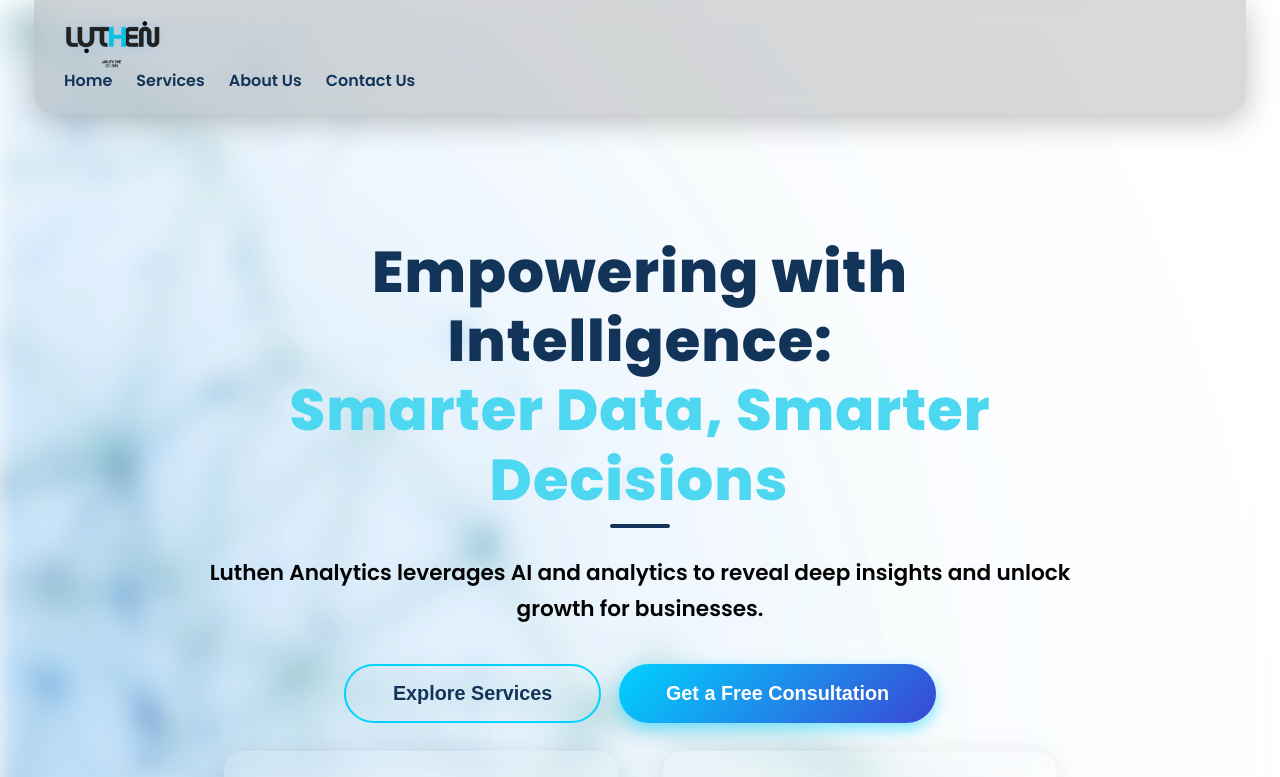
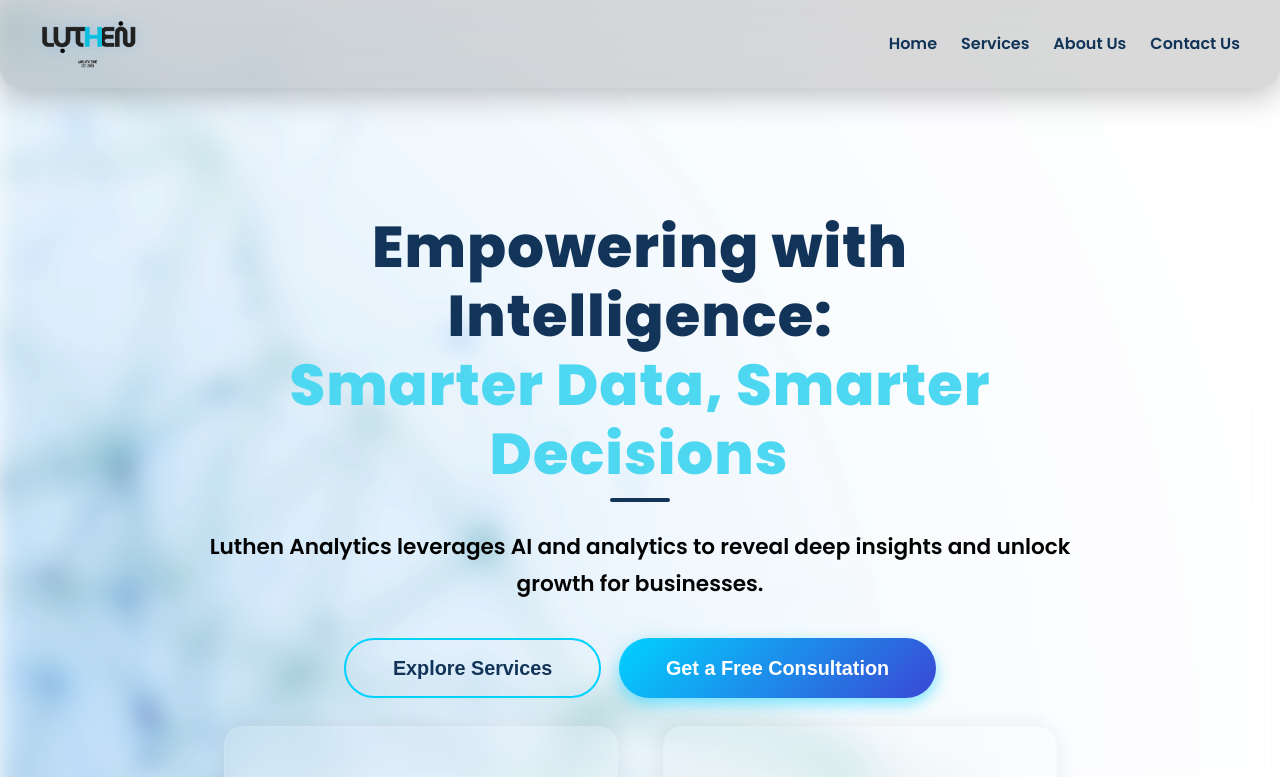
Before and after one commit to akashak0823/Analyz, a React (Create React App) app: page / in a window 1280 px wide. Shown: the top 777 px of the page. Built offline with nearby package versions, Linux system fonts and the light colour scheme.

Commit message:
Update Navbar.css

```diff
--- a/src/Css/Navbar.css
+++ b/src/Css/Navbar.css
@@ -14,18 +14,22 @@
   position: sticky;
   top: 0;
   z-index: 1000;
+  width: 100%;
+  background: rgba(0, 0, 0, 0.15);
+  backdrop-filter: blur(30px);
+  -webkit-backdrop-filter: blur(30px);
+  border-radius: 0 0 20px 20px;
+  box-shadow: 0 8px 32px rgba(0, 0, 0, 0.25);
+  font-family: 'Poppins', sans-serif;
+}
+
+.navbar-container {
+  max-width: 1200px;
+  margin: 0 auto;
+  padding: 20px 30px;
   display: flex;
   justify-content: space-between;
   align-items: center;
-  width: 90vw;
-  max-width: 1200px;
-  margin: 0 auto;
-  padding: 20px 30px;
-  background: rgba(0, 0, 0, 0.15);
-  backdrop-filter: blur(10px);
-  border-radius: 0 0 20px 20px;
-  box-shadow: 0 8px 32px rgba(0, 0, 0, 0.25);
-  font-family: 'Poppins', sans-serif;
 }
 
 .logo {
@@ -109,7 +113,7 @@
   transform: rotate(-45deg) translate(5px, -5px);
 }
 
-/* Mobile Styles (Portrait) */
+/* Mobile Styles */
 @media (max-width: 768px) {
   .hamburger {
     display: flex;
@@ -125,7 +129,7 @@
     top: 100%;
     left: 0;
     width: 100%;
-  background: rgba(149, 155, 161, 0.836); /* Increased contrast */
+    background: rgba(149, 155, 161, 0.836);
     backdrop-filter: blur(40px);
     -webkit-backdrop-filter: blur(40px);
     box-shadow: 0 8px 32px rgba(0, 0, 0, 0.25);
```
Lines whose indentation alone changed are shown as unchanged.
